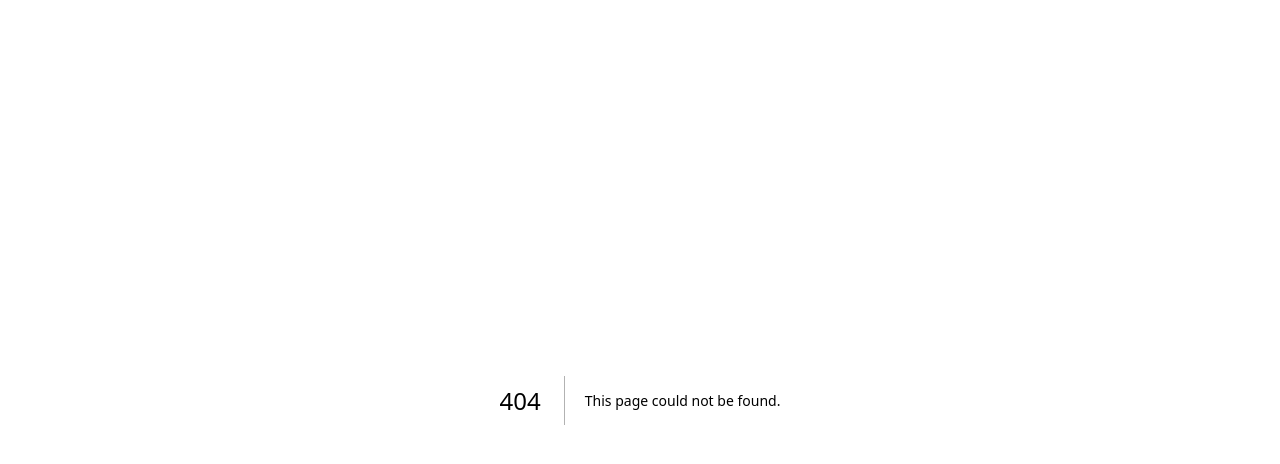
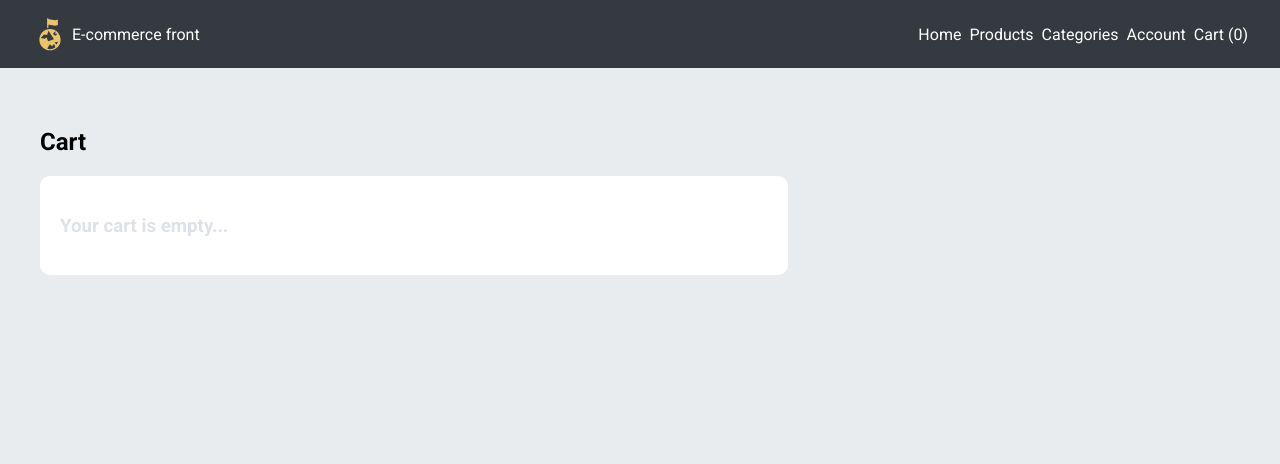
Before and after one commit to EdwardTymoshuk/e-commerce-front, a Next.js app: page /cart in a window 1280 px wide. Before the commit this address had no page. Shown: the top 464 px of the page. Built offline with nearby package versions, Linux system fonts and the light colour scheme.

Commit message:
Add to cart functionality

```diff
--- a/components/Button.js
+++ b/components/Button.js
@@ -7,12 +7,20 @@
         border: 0;
         padding: .5rem 1rem;
         border-radius: .2rem;
-        display: flex;
+        display: inline-flex;
         align-items: center;
         gap: inherit;
+        transition: ease-in .5;
 
+        ${props => props.size === 'md' && css`
+          font-size: .8rem;
+        `}
         ${props => props.size === 'l' && css`
           font-size: 1rem;
+        `}
+        ${props => props.block && css`
+          display: block;
+          width: 100%;
         `}
         ${props => props.$bgColor === 'success' && css`
         background-color: var(--success-color);
@@ -31,6 +39,15 @@
           background-color: var(--light-danger-color);
           border-color: var(--light-danger-color);
         }
+      `}
+        ${props => props.$bgColor === 'black' && css`
+        background-color: #000;
+        border: 1px solid;
+        border-color: #000;
+        &:hover {
+          background-color: #242424;
+          border-color: #242424;
+        }
         `}
         ${props => props.$outliner && css`
         background-color: transparent;
@@ -39,7 +56,6 @@
         &:hover {
           background-color: var(--primary-color);
           color: var(--dark-text-color);
-          transition: ease-in .5;
         }
         `}
 `
--- /dev/null
+++ b/components/CartContext.js
@@ -0,0 +1,34 @@
+import { createContext, useEffect, useState } from "react"
+
+export const CartContext = createContext({})
+
+const CartContextProvider = ({ children }) => {
+    const ls = typeof window !== 'undefined' ? localStorage : null
+    const [cartProducts, setCartProducts] = useState([])
+    useEffect(() => {
+        if (cartProducts?.length > 0) {
+            ls.setItem('cart', JSON.stringify(cartProducts))
+        }
+    }, [cartProducts])
+    useEffect(() => {
+        ls && ls.getItem('cart') && setCartProducts(JSON.parse(ls.getItem('cart')))
+    }, [])
+    const addProduct = (productId) => {
+        setCartProducts(prev => [...prev, productId])
+    }
+
+    const removeProduct = (productId) => {
+        setCartProducts(prev => {
+            const pos = prev.indexOf(productId)
+            if (pos !== -1) {
+                return prev.filter((value, index) => index !== pos)
+            }
+            return prev
+        })
+    }
+    return (
+        <CartContext.Provider value={{ cartProducts, setCartProducts, addProduct, removeProduct }}>{children}</CartContext.Provider>
+    )
+}
+
+export default CartContextProvider
--- /dev/null
+++ b/components/Input.js
@@ -0,0 +1,16 @@
+import styled from "styled-components"
+
+const StyledInput = styled.input`
+    width: 100%;
+    padding: 2px;
+    margin-bottom: 5px;
+    line-height: 2rem
+`
+
+const Input = (props) => {
+  return (
+    <StyledInput {...props} />
+  )
+}
+
+export default Input
--- a/components/Nav.js
+++ b/components/Nav.js
@@ -1,5 +1,7 @@
 import { styled } from "styled-components"
 import Link from "next/link"
+import { useContext } from "react"
+import { CartContext } from "./CartContext"
 
 const StyledNav = styled.nav`
     display: flex;
@@ -14,13 +16,14 @@
 `
 
 const Nav = () => {
+    const {cartProducts} = useContext(CartContext)
     return (
         <StyledNav>
             <Link href={'/'}>Home</Link>
             <Link href={'/products'}>Products</Link>
             <Link href={'/categories'}>Categories</Link>
             <Link href={'/account'}>Account</Link>
-            <Link href={'/cart'}>Cart (0)</Link>
+            <Link href={'/cart'}>Cart ({cartProducts.length})</Link>
         </StyledNav>
     )
 }
--- /dev/null
+++ b/components/Table.js
@@ -0,0 +1,20 @@
+import styled from "styled-components";
+
+const StyledTable = styled.table`
+  width: 100%;
+  th{
+    text-align: left;
+    text-transform: uppercase;
+    color: inherit;
+    font-weight: 600;
+    font-size: .7rem;
+  }
+  td{
+    border-top: 1px solid rgba(0,0,0,.1);
+    color: var(--dark-text-color);
+  }
+`;
+
+export default function Table(props) {
+  return <StyledTable {...props} />
+}
--- a/package.json
+++ b/package.json
@@ -9,6 +9,7 @@
     "lint": "next lint"
   },
   "dependencies": {
+    "axios": "^1.4.0",
     "babel-plugin-styled-components": "^2.1.4",
     "eslint": "8.44.0",
     "eslint-config-next": "13.4.7",
--- a/pages/_app.js
+++ b/pages/_app.js
@@ -1,5 +1,6 @@
 import { createGlobalStyle } from "styled-components"
 import { Helmet } from "react-helmet"
+import CartContextProvider from "@/components/CartContext"
 
 const GlobalStyles = createGlobalStyle`
   :root {
@@ -33,6 +34,9 @@
   button:hover {
     cursor: pointer;
   }
+  h2 {
+    color: #000;
+  }
 
 `
 
@@ -41,12 +45,14 @@
     <>
       <Helmet>
         <link
-           href="https://fonts.googleapis.com/css2?family=Poppins:wght@400;500;700&family=Roboto:wght@400;500;700&display=swap"
+          href="https://fonts.googleapis.com/css2?family=Poppins:wght@400;500;700&family=Roboto:wght@400;500;700&display=swap"
           rel="stylesheet"
         />
       </Helmet>
       <GlobalStyles />
-      <Component {...pageProps} />
+      <CartContextProvider>
+        <Component {...pageProps} />
+      </CartContextProvider>
     </>
   )
 }
--- /dev/null
+++ b/pages/api/cart.js
@@ -0,0 +1,8 @@
+import { mongooseConnect } from "@/lib/mongoose";
+import { Product } from "@/models/Product";
+
+export default async function handler(req, res) {
+    await mongooseConnect();
+    const ids = req.body.ids;
+    res.json(await Product.find({_id:ids}));
+  }
--- /dev/null
+++ b/pages/cart.js
@@ -0,0 +1,198 @@
+import Button from "@/components/Button"
+import { CartContext } from "@/components/CartContext"
+import Centered from "@/components/Centered"
+import Header from "@/components/Header"
+import Input from "@/components/Input"
+import Table from "@/components/Table"
+import axios from "axios"
+import { useContext, useEffect, useState } from "react"
+import { styled } from "styled-components"
+
+const ColumnsWraper = styled.div`
+    display: grid;
+    grid-template-columns: 1.3fr .7fr;
+    gap: 50px;
+    margin-top: 40px;
+`
+const Box = styled.div`
+    background-color: white;
+    border-radius: 10px;
+    padding: 20px;
+`
+const ProductInfoCell = styled.td`
+  padding: 10px 0;
+`
+const ProductImageBox = styled.div`
+  width: 70px;
+  height: 100px;
+  padding: 2px;
+  border: 1px solid rgba(0, 0, 0, 0.1);
+  display:flex;
+  align-items: center;
+  justify-content: center;
+  border-radius: 10px;
+  img{
+    max-width: 60px;
+    max-height: 60px;
+  }
+  @media screen and (min-width: 768px) {
+    padding: 10px;
+    width: 100px;
+    height: 100px;
+    img{
+      max-width: 80px;
+      max-height: 80px;
+    }
+  }
+`
+const QuantityLabel = styled.span`
+  padding: 0 15px;
+  display: block;
+  @media screen and (min-width: 768px) {
+    display: inline-block;
+    padding: 0 10px;
+  }
+`
+const CityHolder = styled.div`
+  display:flex;
+  gap: 5px;
+`
+
+const CartPage = () => {
+  const { cartProducts, addProduct, removeProduct } = useContext(CartContext)
+  const [products, setProducts] = useState([])
+  const [name, setName] = useState('')
+  const [email, setEmail] = useState('')
+  const [city, setCity] = useState('')
+  const [postalCode, setPostalCode] = useState('')
+  const [streetAddress, setStreetAddress] = useState('')
+  const [country, setCountry] = useState('')
+  useEffect(() => {
+    if (cartProducts.length > 0) {
+      axios.post('/api/cart', { ids: cartProducts })
+        .then(response => {
+          setProducts(response.data)
+        })
+    } else {
+      setProducts([])
+    }
+  }, [cartProducts])
+
+  function moreOfThisProduct(id) {
+    addProduct(id)
+  }
+  function lessOfThisProduct(id) {
+    removeProduct(id)
+  }
+  let total = 0
+  for (const productId of cartProducts) {
+    const price = products.find(value => value._id === productId)?.price || 0
+    total += price
+  }
+  return (
+    <>
+      <Header />
+      <Centered>
+        <ColumnsWraper>
+          <div>
+            <h2>Cart</h2>
+            <Box>
+              {!cartProducts?.length ?
+                <div>
+                  <h3>Your cart is empty...</h3>
+                </div>
+                :
+                <Table>
+                  <thead>
+                    <tr>
+                      <th>Product</th>
+                      <th>Quantity</th>
+                      <th>Price</th>
+                    </tr>
+                  </thead>
+                  <tbody>
+                    {products.map(product => (
+                      <tr key={product._id}>
+                        <ProductInfoCell>
+                          <ProductImageBox>
+                            <img src={product.images[0]} alt="" />
+                          </ProductImageBox>
+                          {product.title}
+                        </ProductInfoCell>
+                        <td>
+                          <Button
+                            onClick={() => lessOfThisProduct(product._id)}>-</Button>
+                          <QuantityLabel>
+                            {cartProducts.filter(id => id === product._id).length}
+                          </QuantityLabel>
+                          <Button
+                            onClick={() => moreOfThisProduct(product._id)}>+</Button>
+                        </td>
+                        <td>
+                          ${cartProducts.filter(id => id === product._id).length * product.price}
+                        </td>
+                      </tr>
+                    ))}
+                    <tr>
+                      <td></td>
+                      <td></td>
+                      <td>${total}</td>
+                    </tr>
+                  </tbody>
+                </Table>
+              }
+            </Box>
+          </div>
+          <div>
+            {!!cartProducts.length &&
+              <>
+                <h2>Order information</h2>
+                <Box>
+                  <form method="post" action="/api/checkout">
+                  <Input type="text"
+                     placeholder="Name"
+                     value={name}
+                     name="name"
+                     onChange={ev => setName(ev.target.value)} />
+              <Input type="text"
+                     placeholder="Email"
+                     value={email}
+                     name="email"
+                     onChange={ev => setEmail(ev.target.value)}/>
+              <CityHolder>
+                <Input type="text"
+                       placeholder="City"
+                       value={city}
+                       name="city"
+                       onChange={ev => setCity(ev.target.value)}/>
+                <Input type="text"
+                       placeholder="Postal Code"
+                       value={postalCode}
+                       name="postalCode"
+                       onChange={ev => setPostalCode(ev.target.value)}/>
+              </CityHolder>
+              <Input type="text"
+                     placeholder="Street Address"
+                     value={streetAddress}
+                     name="streetAddress"
+                     onChange={ev => setStreetAddress(ev.target.value)}/>
+              <Input type="text"
+                     placeholder="Country"
+                     value={country}
+                     name="country"
+                     onChange={ev => setCountry(ev.target.value)}/>
+                     <input type="hidden" name="products" value={cartProducts.join(', ')} />
+                    <Button block $bgColor="black" type="submit">Go to payment</Button>
+                  </form>
+                </Box>
+              </>
+
+            }
+          </div>
+        </ColumnsWraper>
+      </Centered>
+    </>
+  )
+}
+
+export default CartPage
```
Also changed, not shown: components/Featured.js (+8 -3 lines), components/ProductBox.js (+7 -4 lines), 1 other file (tests, documents, lock files or other folders).
